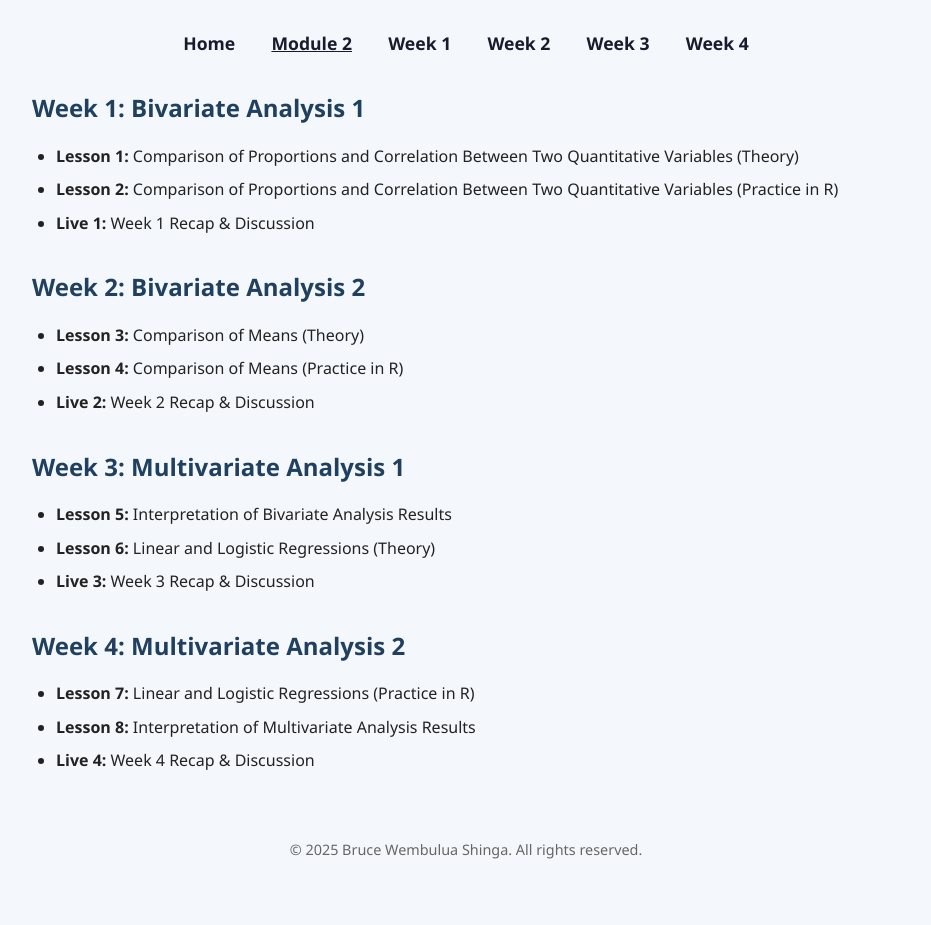
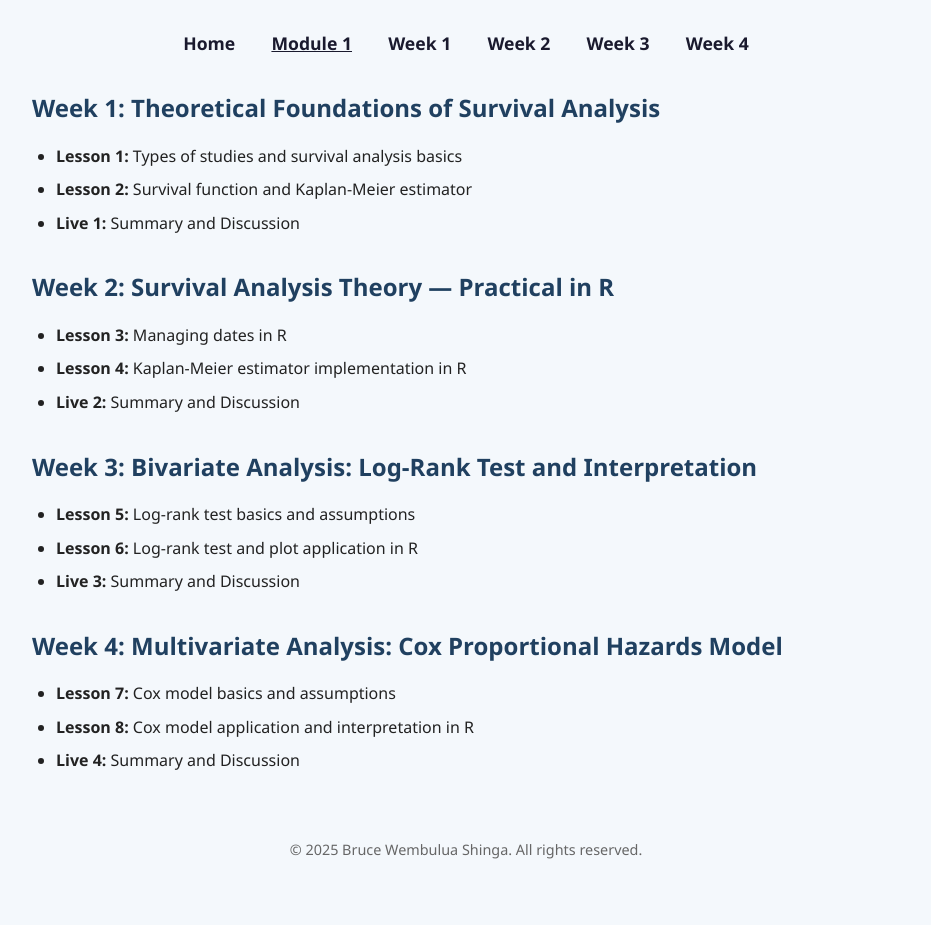
Before and after one commit to wems1987/bruce-research-site, a plain HTML site: page module3.html in a window 1280 px wide. Shown: the part 179-1104 px from the top of the page, without its empty margins (174-1105 px from the left). Drawn offline with Linux system fonts and the light colour scheme.

Commit message:
Add files via upload

```diff
--- a/module3.html
+++ b/module3.html
@@ -3,7 +3,7 @@
 <head>
   <meta charset="UTF-8" />
   <meta name="viewport" content="width=device-width, initial-scale=1" />
-  <title>Module 2 – Bivariate & Multivariate Analysis – Bruce Wembulua Shinga</title>
+  <title>Module 1 – Survival Analysis & Cox Model – Bruce Wembulua Shinga</title>
   <style>
     * { box-sizing: border-box; margin: 0; padding: 0; }
     body {
@@ -80,13 +80,12 @@
 </head>
 <body>
   <header>
-    <h1>Module 2: Bivariate &amp; Multivariate Analysis</h1>
+    <h1>Module 1: Survival Analysis &amp; Cox Model</h1>
     <a href="index.html" class="btn">← Back to Home</a>
   </header>
-
   <nav>
     <a href="index.html">Home</a>
-    <a href="module2.html" style="text-decoration: underline;">Module 2</a>
+    <a href="module1.html" style="text-decoration: underline;">Module 1</a>
     <a href="#week1">Week 1</a>
     <a href="#week2">Week 2</a>
     <a href="#week3">Week 3</a>
@@ -94,38 +93,38 @@
   </nav>
 
   <section id="week1">
-    <h2>Week 1: Bivariate Analysis 1</h2>
+    <h2>Week 1: Theoretical Foundations of Survival Analysis</h2>
     <ul>
-      <li><strong>Lesson 1:</strong> Comparison of Proportions and Correlation Between Two Quantitative Variables (Theory)</li>
-      <li><strong>Lesson 2:</strong> Comparison of Proportions and Correlation Between Two Quantitative Variables (Practice in R)</li>
-      <li><strong>Live 1:</strong> Week 1 Recap & Discussion</li>
+      <li><strong>Lesson 1:</strong> Types of studies and survival analysis basics</li>
+      <li><strong>Lesson 2:</strong> Survival function and Kaplan-Meier estimator</li>
+      <li><strong>Live 1:</strong> Summary and Discussion</li>
     </ul>
   </section>
 
   <section id="week2">
-    <h2>Week 2: Bivariate Analysis 2</h2>
+    <h2>Week 2: Survival Analysis Theory — Practical in R</h2>
     <ul>
-      <li><strong>Lesson 3:</strong> Comparison of Means (Theory)</li>
-      <li><strong>Lesson 4:</strong> Comparison of Means (Practice in R)</li>
-      <li><strong>Live 2:</strong> Week 2 Recap & Discussion</li>
+      <li><strong>Lesson 3:</strong> Managing dates in R</li>
+      <li><strong>Lesson 4:</strong> Kaplan-Meier estimator implementation in R</li>
+      <li><strong>Live 2:</strong> Summary and Discussion</li>
     </ul>
   </section>
 
   <section id="week3">
-    <h2>Week 3: Multivariate Analysis 1</h2>
+    <h2>Week 3: Bivariate Analysis: Log-Rank Test and Interpretation</h2>
     <ul>
-      <li><strong>Lesson 5:</strong> Interpretation of Bivariate Analysis Results</li>
-      <li><strong>Lesson 6:</strong> Linear and Logistic Regressions (Theory)</li>
-      <li><strong>Live 3:</strong> Week 3 Recap & Discussion</li>
+      <li><strong>Lesson 5:</strong> Log-rank test basics and assumptions</li>
+      <li><strong>Lesson 6:</strong> Log-rank test and plot application in R</li>
+      <li><strong>Live 3:</strong> Summary and Discussion</li>
     </ul>
   </section>
 
   <section id="week4">
-    <h2>Week 4: Multivariate Analysis 2</h2>
+    <h2>Week 4: Multivariate Analysis: Cox Proportional Hazards Model</h2>
     <ul>
-      <li><strong>Lesson 7:</strong> Linear and Logistic Regressions (Practice in R)</li>
-      <li><strong>Lesson 8:</strong> Interpretation of Multivariate Analysis Results</li>
-      <li><strong>Live 4:</strong> Week 4 Recap & Discussion</li>
+      <li><strong>Lesson 7:</strong> Cox model basics and assumptions</li>
+      <li><strong>Lesson 8:</strong> Cox model application and interpretation in R</li>
+      <li><strong>Live 4:</strong> Summary and Discussion</li>
     </ul>
   </section>
 
```
